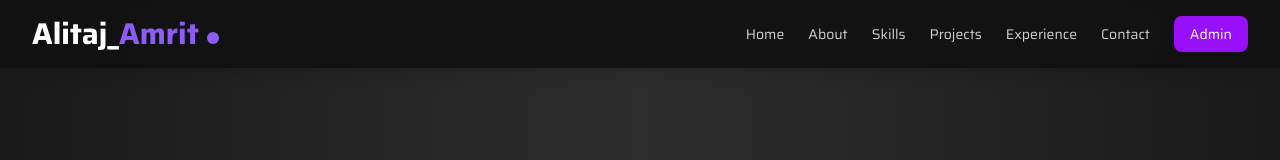
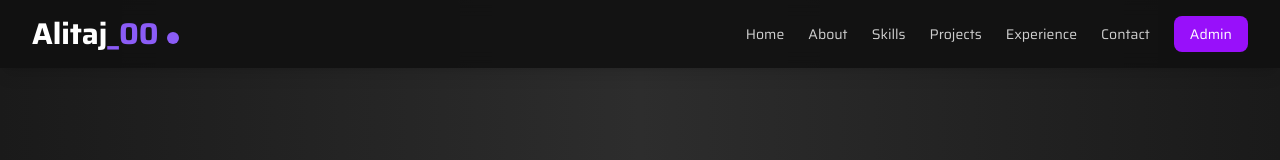
Before and after one commit to alitajalam/Alitaj_portf1, a React (Vite) app: page / in a window 1280 px wide. Shown: the top 160 px of the page. Built offline with nearby package versions, Linux system fonts and the light colour scheme.

Commit message:
title updade

```diff
--- a/src/components/Navebar.jsx
+++ b/src/components/Navebar.jsx
@@ -13,8 +13,8 @@ const Navbar = () => {
 
         {/* Logo */}
         <Link to="/" className="text-3xl font-bold text-white">
-          Alitaj_
-          <span className="text-purple">Amrit</span>
+          Alitaj
+          <span className="text-purple">_00</span>
 
           <span className="w-3 h-3 bg-purple rounded-full inline-block ml-2"></span>
         </Link>
```
